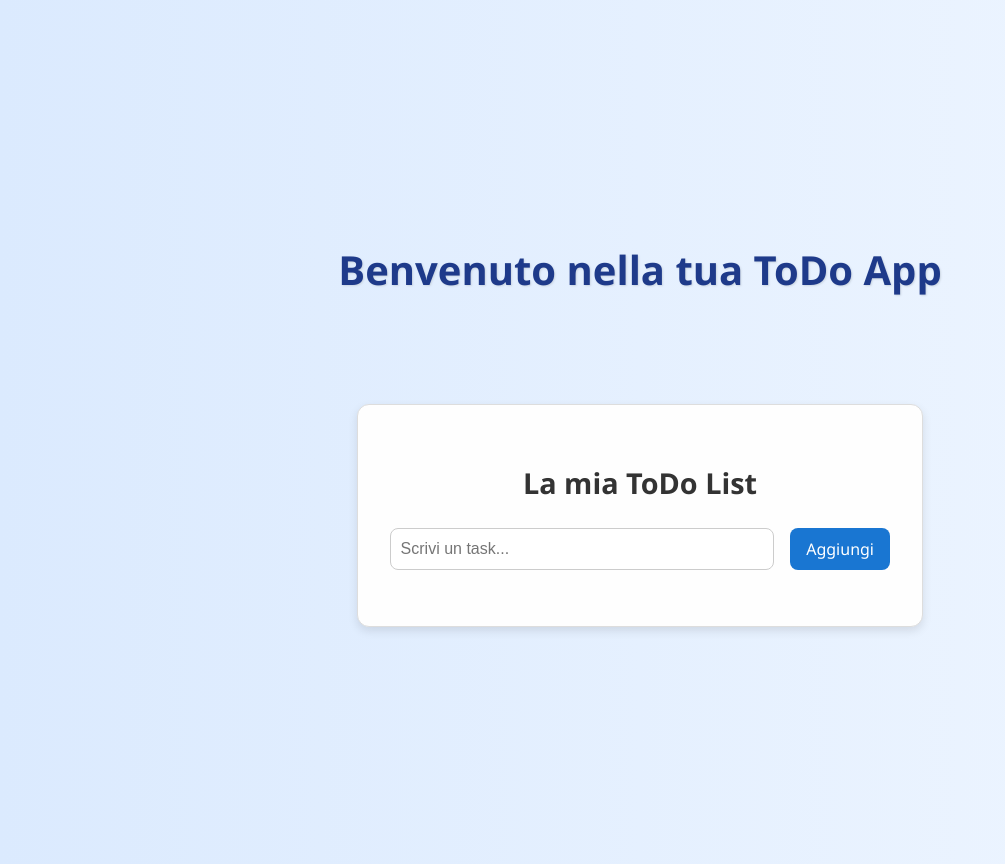
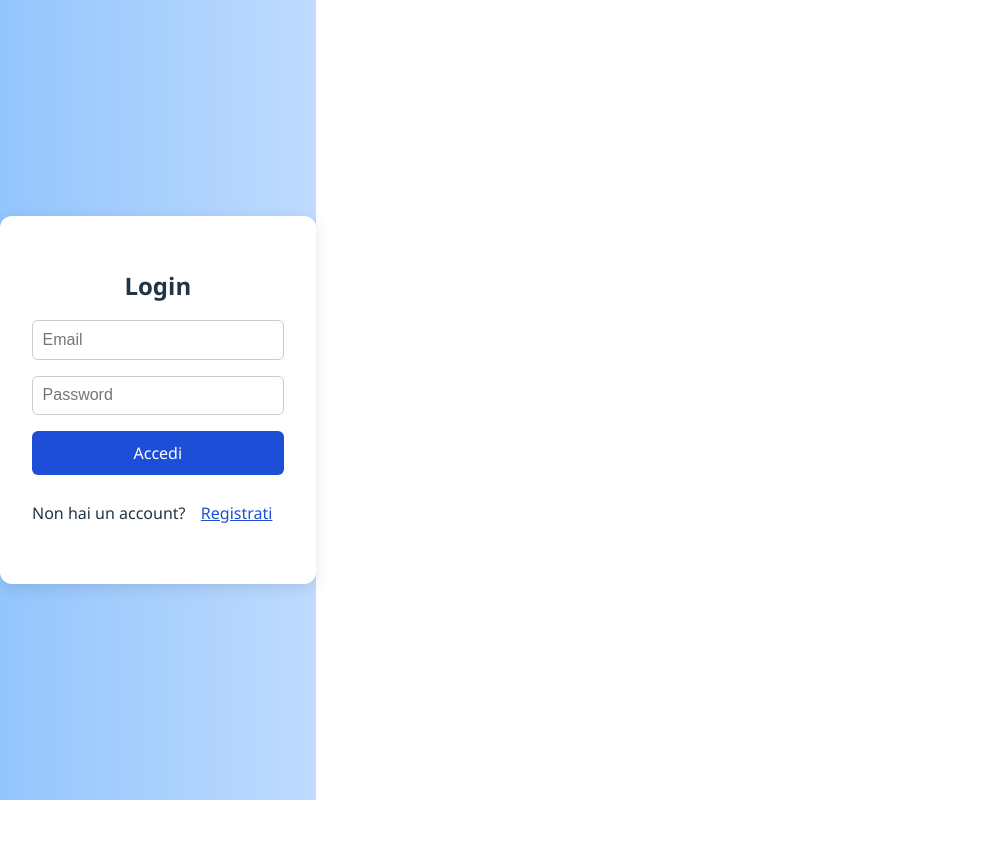
Before and after one commit to EmiTul93/ToDoApp, a React (Vite) app in the folder frontend/: page / in a window 1280 px wide. Shown: the whole page, without its empty margins (0-1005 px from the left). After the commit the page ends 800 px from the top, so only its background shows below. Built offline with nearby package versions, Linux system fonts and the light colour scheme.

Commit message:
Cambio Login frontend

```diff
--- a/frontend/src/App.jsx
+++ b/frontend/src/App.jsx
@@ -1,15 +1,15 @@
 import { BrowserRouter as Router, Routes, Route } from 'react-router-dom';
 import Home from './pages/Home';
-import Login from './pages/Login';
-import Register from './pages/Register';
+import AuthForm from './pages/authForm';
 
 function App() {
 return (
 <Router>
 <Routes>
-<Route path='/' element={<Home />} />
-<Route path='/login' element={<Login />} />
-<Route path='/register' element={<Register />} />
+{/* Mostra AuthForm come prima pagina */}
+<Route path="/" element={<AuthForm />} />
+{/* Home accessibile dopo il login */}
+<Route path="/home" element={<Home />} />
 </Routes>
 </Router>
 );
--- /dev/null
+++ b/frontend/src/pages/AuthForm.css
@@ -0,0 +1,71 @@
+.auth-container {
+min-height: 100vh;
+display: flex;
+justify-content: center;
+align-items: center;
+background: linear-gradient(to right, #93c5fd, #bfdbfe);
+font-family: 'Segoe UI', Tahoma, Geneva, Verdana, sans-serif;
+}
+
+.auth-box {
+background: white;
+padding: 2rem;
+border-radius: 12px;
+box-shadow: 0 4px 16px rgba(0, 0, 0, 0.1);
+width: 90%;
+max-width: 400px;
+transition: all 0.3s ease;
+}
+
+.auth-box h2 {
+text-align: center;
+margin-bottom: 1rem;
+}
+
+.auth-box form {
+display: flex;
+flex-direction: column;
+gap: 1rem;
+}
+
+.auth-box input {
+padding: 0.6rem;
+border: 1px solid #ccc;
+border-radius: 6px;
+font-size: 1rem;
+}
+
+.auth-box button {
+background-color: #1d4ed8;
+color: white;
+padding: 0.7rem;
+border: none;
+border-radius: 6px;
+font-size: 1rem;
+cursor: pointer;
+transition: background 0.3s ease;
+}
+
+.auth-box button:hover {
+background-color: #2563eb;
+}
+
+.auth-message {
+color: #ef4444;
+text-align: center;
+margin-top: 0.5rem;
+}
+
+.auth-switch {
+margin-top: 1rem;
+text-align: center;
+}
+
+.auth-switch button {
+background: none;
+border: none;
+color: #1d4ed8;
+text-decoration: underline;
+cursor: pointer;
+font-size: 1rem;
+}
--- /dev/null
+++ b/frontend/src/pages/AuthForm.jsx
@@ -0,0 +1,84 @@
+import React, { useState } from 'react';
+import axios from 'axios';
+import './AuthForm.css'; // per l'animazione
+
+const AuthForm = () => {
+const [isLogin, setIsLogin] = useState(true); // true = login, false = register
+const [email, setEmail] = useState('');
+const [password, setPassword] = useState('');
+const [confirmPassword, setConfirmPassword] = useState('');
+const [message, setMessage] = useState('');
+
+const handleSubmit = async (e) => {
+e.preventDefault();
+if (!isLogin && password !== confirmPassword) {
+  setMessage("Le password non coincidono.");
+  return;
+}
+
+try {
+  const url = isLogin
+    ? 'http://localhost:5000/api/auth/login'
+    : 'http://localhost:5000/api/auth/register';
+
+  const res = await axios.post(url, { email, password });
+
+  if (isLogin) {
+    localStorage.setItem('token', res.data.token);
+    setMessage('Login effettuato con successo!');
+    window.location.href = '/';
+  } else {
+    setMessage('Registrazione completata. Ora puoi accedere.');
+    setIsLogin(true);
+  }
+} catch (err) {
+  console.error(err);
+  setMessage(
+    err?.response?.data?.message || 'Errore durante la richiesta.'
+  );
+}
+};
+
+return (
+<div className="auth-container">
+<div className={`auth-box ${isLogin ? 'login-mode' : 'register-mode'}`}>
+<h2>{isLogin ? 'Login' : 'Registrati'}</h2>
+<form onSubmit={handleSubmit}>
+<input
+type="email"
+placeholder="Email"
+required
+value={email}
+onChange={(e) => setEmail(e.target.value)}
+/>
+<input
+type="password"
+placeholder="Password"
+required
+value={password}
+onChange={(e) => setPassword(e.target.value)}
+/>
+{!isLogin && (
+<input
+type="password"
+placeholder="Conferma Password"
+required
+value={confirmPassword}
+onChange={(e) => setConfirmPassword(e.target.value)}
+/>
+)}
+<button type="submit">{isLogin ? 'Accedi' : 'Registrati'}</button>
+</form>
+<p className="auth-message">{message}</p>
+<p className="auth-switch">
+{isLogin ? 'Non hai un account?' : 'Hai già un account?'}{' '}
+<button type="button" onClick={() => setIsLogin(!isLogin)}>
+{isLogin ? 'Registrati' : 'Accedi'}
+</button>
+</p>
+</div>
+</div>
+);
+};
+
+export default AuthForm;
```
Also changed, not shown: frontend/src/pages/Login.jsx (line endings or trailing spaces).
